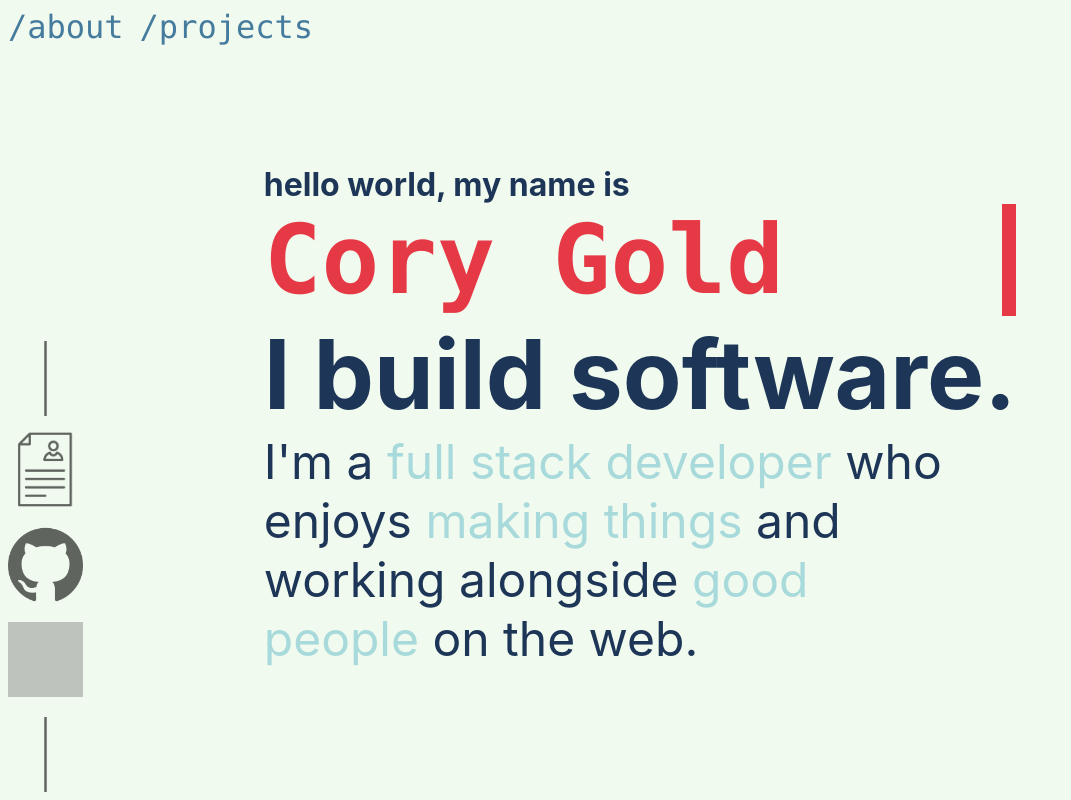
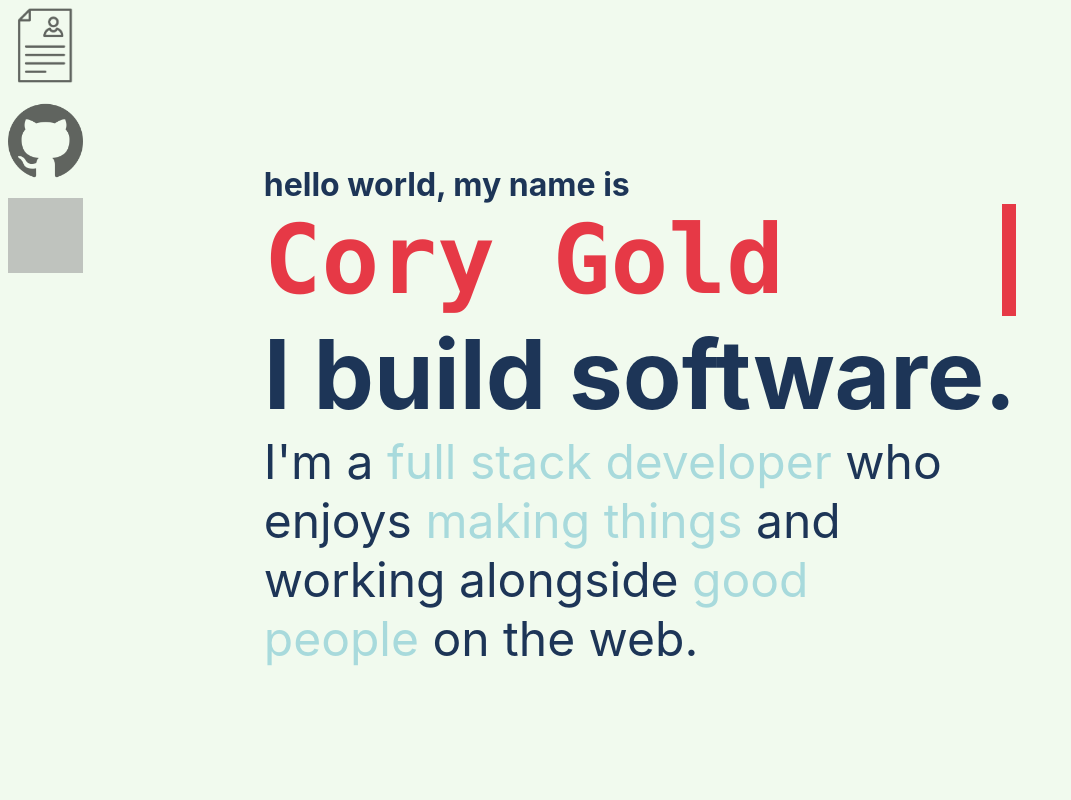
Before and after one commit to corumgold/corygold.dev, a React (Create React App) app: page / in a window 1280 px wide. Shown: the top 800 px of the page, without its empty margins (0-1071 px from the left). Built offline with nearby package versions, Linux system fonts and the light colour scheme; grey boxes are pictures that could not be loaded.

Commit message:
Remove nav links and move links into view

```diff
--- a/less/styles.less
+++ b/less/styles.less
@@ -59,8 +59,6 @@ nav a {
   height: 100vh;
   flex-direction: column;
   position: fixed;
-  justify-content: flex-end;
-  align-items: center;
   margin-bottom: 10rem;
 }
 
--- a/public/index.html
+++ b/public/index.html
@@ -8,7 +8,7 @@
       name="description"
       content="Web site created using create-react-app"
     />
-    <title>Cory Gold Dev</title>
+    <title>Cory Gold</title>
   </head>
   <body>
     <noscript>You need to enable JavaScript to run this app.</noscript>
--- a/src/App.js
+++ b/src/App.js
@@ -1,10 +1,8 @@
-import Nav from "./components/Nav";
 import Home from "./components/Home/Home";
 
 function App() {
   return (
     <div className="app">
-      <Nav />
       <Home />
     </div>
   );
--- a/src/components/Home/Home.js
+++ b/src/components/Home/Home.js
@@ -7,11 +7,11 @@ const Home = () => {
     <>
       <sidebar className="sidebar">
         <div className="links">
-          <img
+          {/* <img
             className="social-icon"
             src={process.env.PUBLIC_URL + "/images/vertical-line.png"}
             alt="vertical line"
-          />
+          /> */}
           <a
             href={process.env.PUBLIC_URL + "/Cory Gold Resume.pdf"}
             target="_blank"
@@ -45,11 +45,11 @@ const Home = () => {
               alt="linkedin"
             />
           </a>
-          <img
+          {/* <img
             className="social-icon"
             src={process.env.PUBLIC_URL + "/images/vertical-line.png"}
             alt="vertical line"
-          />
+          /> */}
         </div>
       </sidebar>
       <div className="home-header">
--- a/src/styles.css
+++ b/src/styles.css
@@ -31,8 +31,6 @@ nav a {
   height: 100vh;
   flex-direction: column;
   position: fixed;
-  justify-content: flex-end;
-  align-items: center;
   margin-bottom: 10rem;
 }
 .social-icon {
```
